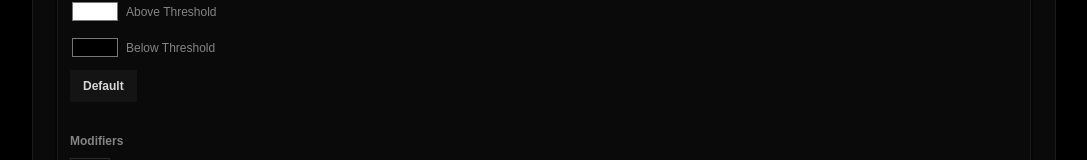
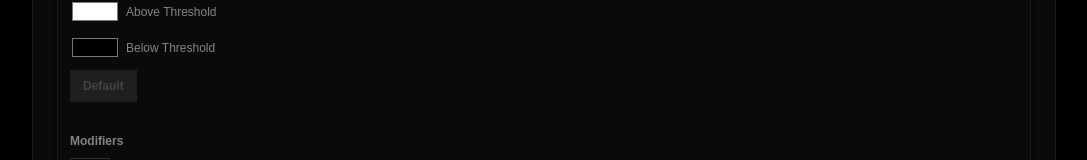
Before and after one commit to TheWilley/image-binarization-tool, a React (Vite) app: page / in a window 1280 px wide. Shown: the part 480-640 px from the top of the page, without its empty margins (96-1183 px from the left). Built offline with nearby package versions, Linux system fonts and the light colour scheme.

Commit message:
fix: resolve a bug where one could activate "default" button (colors) even if they were default already

```diff
--- a/src/components/ui/encodeTab/Settings.tsx
+++ b/src/components/ui/encodeTab/Settings.tsx
@@ -64,10 +64,14 @@ export default function Setting({
   };
 
   const handleDefaultChange = () => {
-    setColors({
-      aboveThresholdColor: '#ffffff',
-      belowThresholdColor: '#000000',
-    });
+    if (
+      colors.aboveThresholdColor !== '#ffffff' ||
+      colors.belowThresholdColor !== '#000000'
+    )
+      setColors({
+        aboveThresholdColor: '#ffffff',
+        belowThresholdColor: '#000000',
+      });
   };
 
   return (
@@ -159,7 +163,14 @@ export default function Setting({
               Below Threshold
             </label>
             <br />
-            <button className='btn btn-sm mt-2' onClick={handleDefaultChange}>
+            <button
+              className='btn btn-sm mt-2'
+              onClick={handleDefaultChange}
+              disabled={
+                colors.aboveThresholdColor == '#ffffff' &&
+                colors.belowThresholdColor == '#000000'
+              }
+            >
               Default
             </button>
           </div>
```
